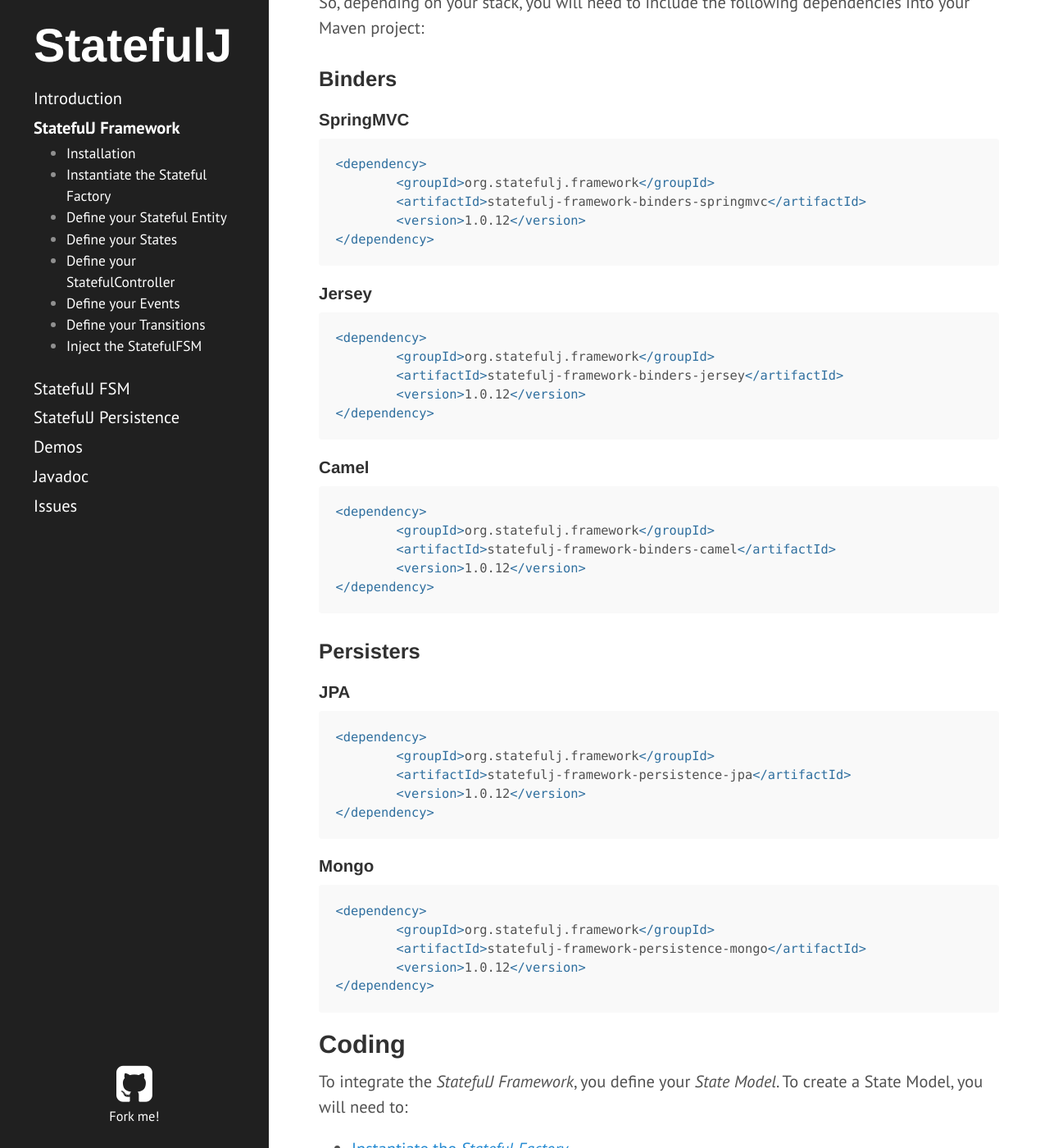
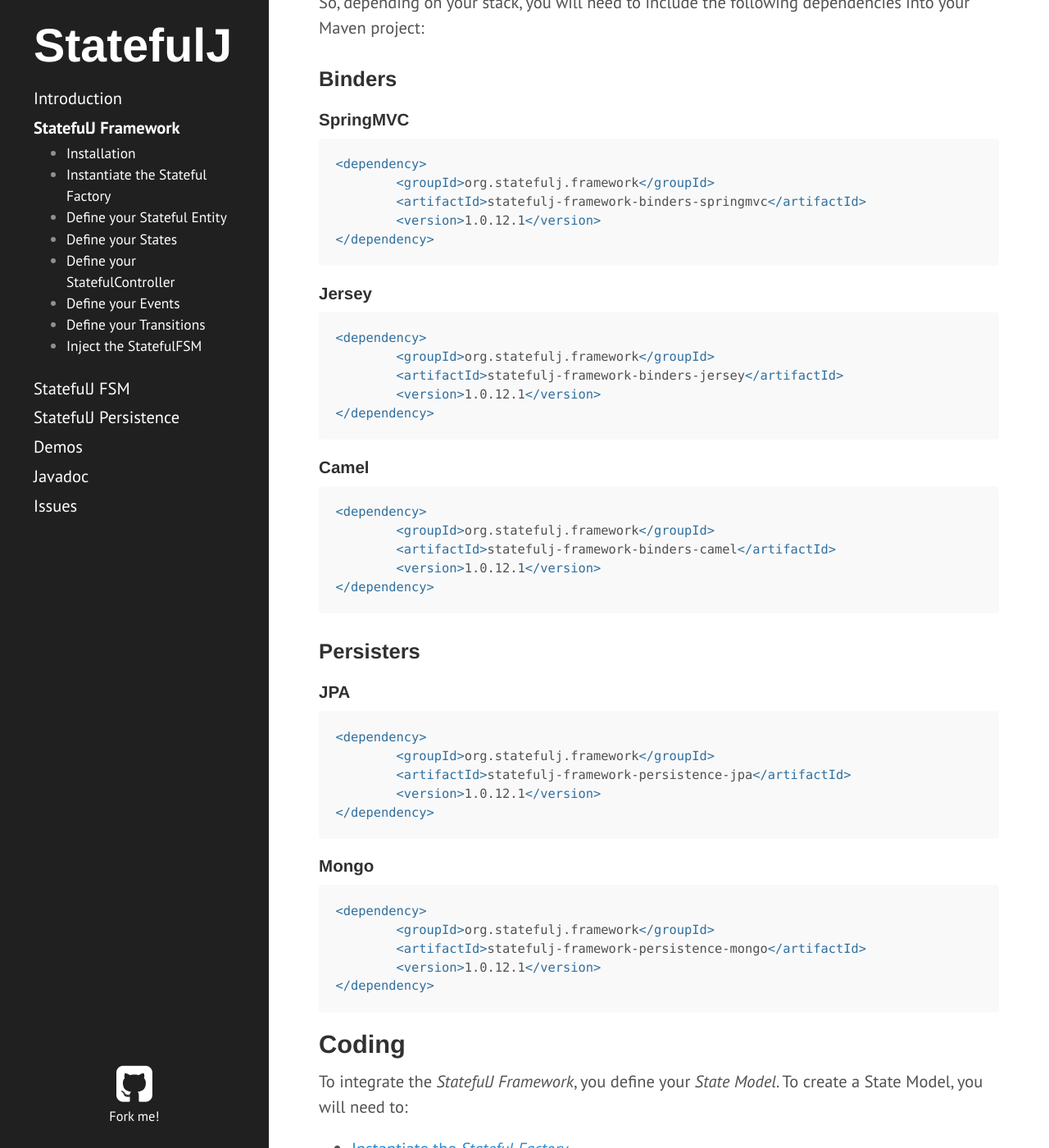
Before and after one commit to statefulj/statefulj, a Jekyll site: the page built from framework.md, in a window 1280 px wide and 1400 px high, scrolled down 951 px. Shown: the whole window at 82% size. Built offline with Jekyll 4.4.1, drawn with Linux system fonts in a browser that asks for light colours; Markdown is read by kramdown in place of the engine named in the settings.

```diff
--- a/_config.yml
+++ b/_config.yml
@@ -22,7 +22,7 @@ author:
 paginate:         5
 
 # Custom vars
-version:          1.0.12
+version:          1.0.12.1
 
 github:
   repo:           https://github.com/statefulj
```
